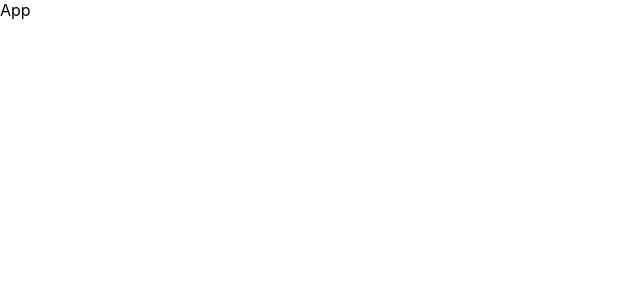
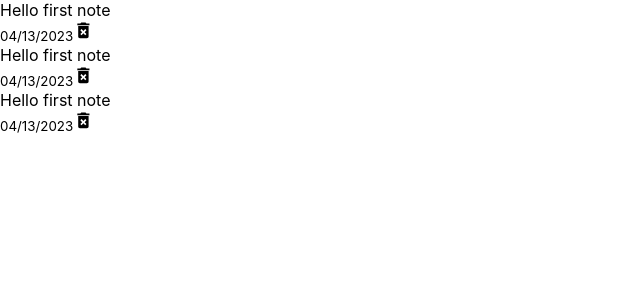
Before and after one commit to evstraub/post-it-note-app, a React (Create React App) app: page / in a window 1280 px wide. Shown: the top 300 px of the page, without its empty margins (0-640 px from the left). Built offline with nearby package versions, Linux system fonts and the light colour scheme.

Commit message:
added notecontent

```diff
--- a/src/App.js
+++ b/src/App.js
@@ -1,8 +1,13 @@
 import React from 'react'
+import Noteslist from './components/Noteslist'
 
 const App = () => {
+
   return (
-    <div>App</div>
+
+   <div className="container">
+     <Noteslist/>
+   </div>
   )
 }
 
--- /dev/null
+++ b/src/components/Note.js
@@ -0,0 +1,15 @@
+import {MdDeleteForever} from 'react-icons/md'
+const Note = () => {
+  return (
+    <div className='note'>
+<span> Hello first note</span>
+<div className='note-footer'>
+    <small>04/13/2023</small>
+    <MdDeleteForever className='delete-icon' size='1.3em'/>
+</div>
+
+    </div>
+  )
+}
+
+export default Note
--- /dev/null
+++ b/src/components/Noteslist.js
@@ -0,0 +1,13 @@
+import React from 'react'
+import Note from './Note'
+const Noteslist = () => {
+  return (
+    <div className='notes-list'>
+      <Note/>
+      <Note/>
+      <Note/>
+      </div>
+  )
+}
+
+export default Noteslist
```
